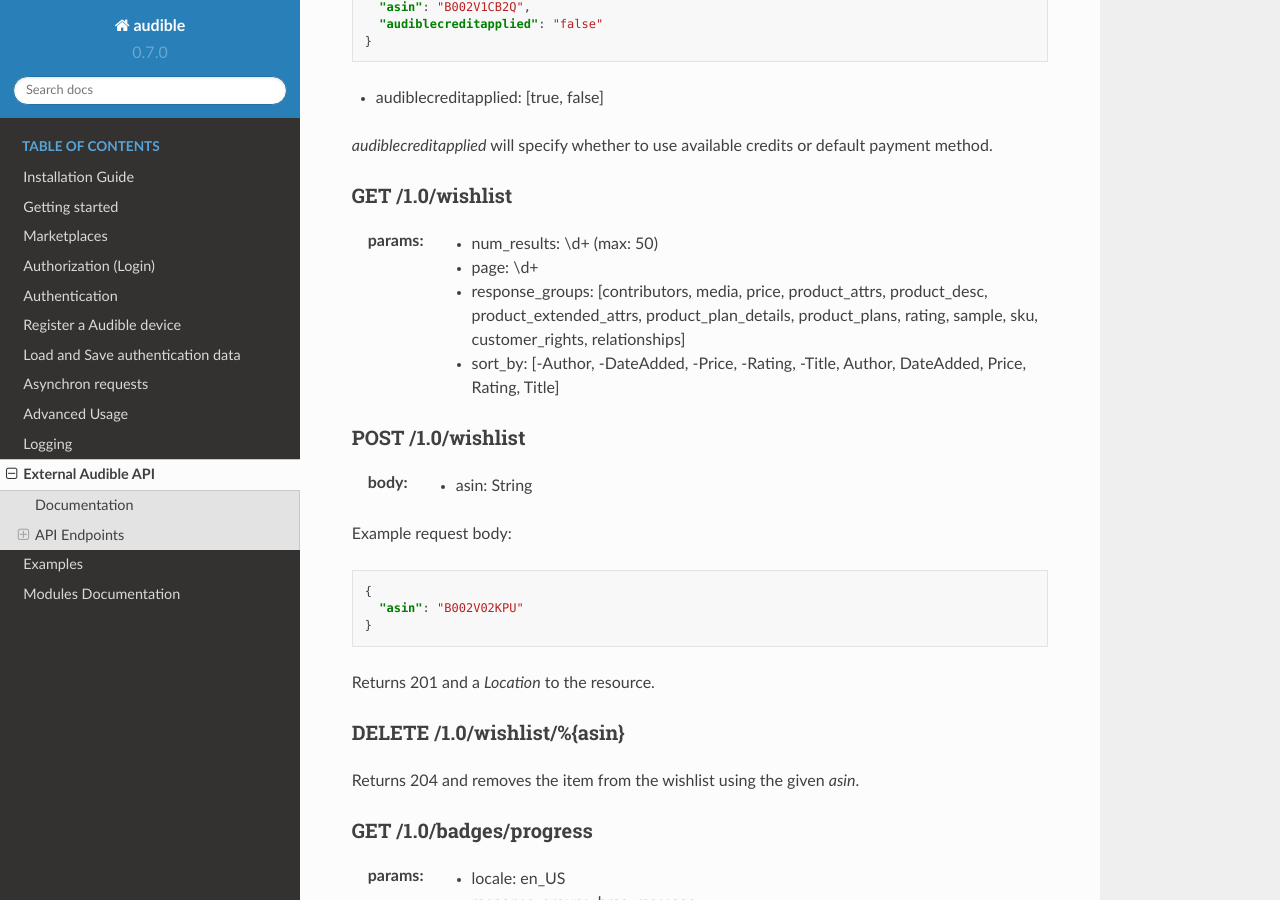
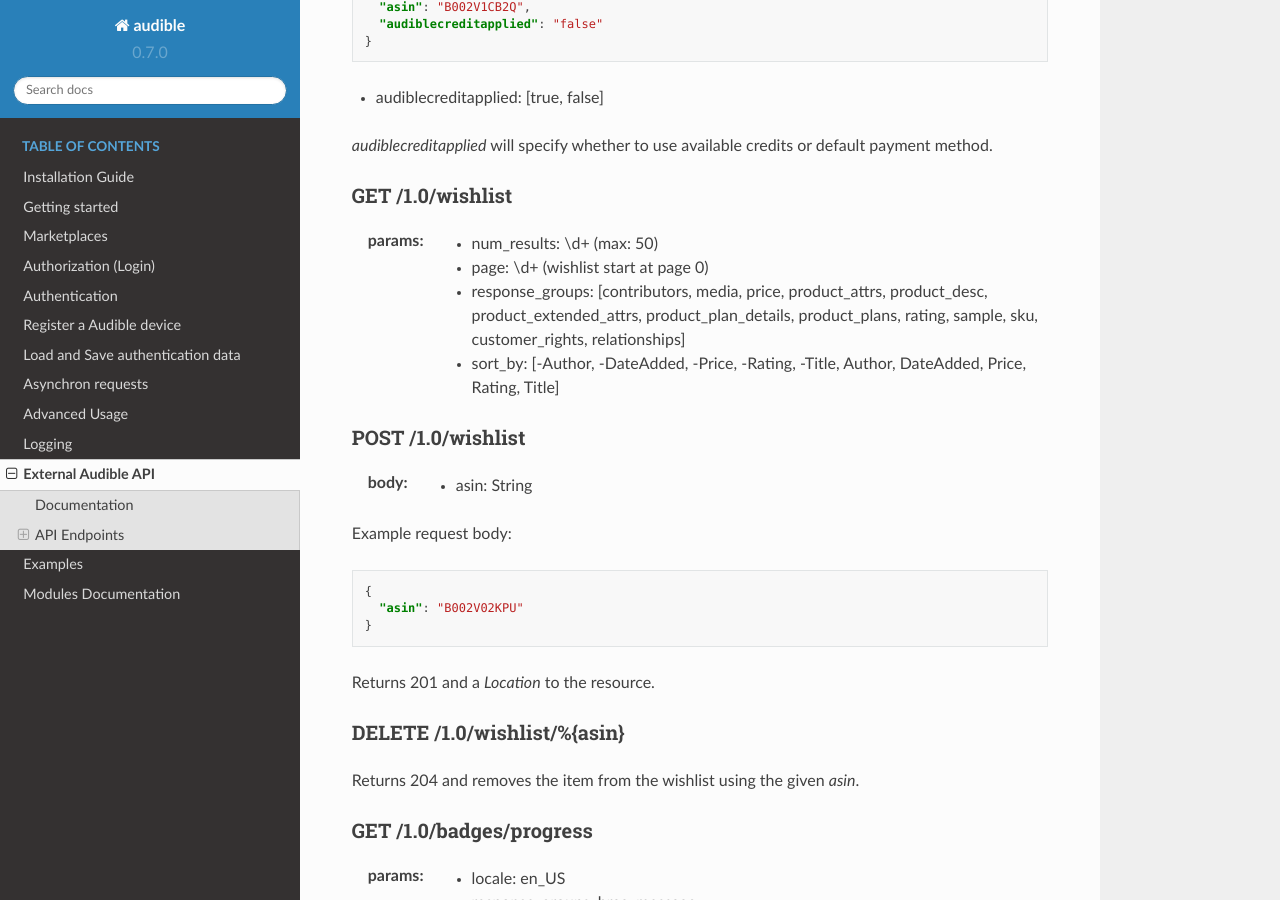
Before and after one commit to mkb79/Audible, a Sphinx documentation site: the page built from docs/source/misc/external_api.rst, in a window 1280 px wide and 900 px high, scrolled down 4566 px. Built offline with Sphinx 7.4.7 and the Read the Docs theme 2.0.0, drawn with Linux system fonts in a browser that asks for light colours.

Commit message:
Update external_api.rst

```diff
--- a/docs/source/misc/external_api.rst
+++ b/docs/source/misc/external_api.rst
@@ -258,7 +258,7 @@
 
 :params:
    - num_results: \\d+ (max: 50)
-   - page: \\d+
+   - page: \\d+ (wishlist start at page 0)
    - response_groups: [contributors, media, price, product_attrs, product_desc, product_extended_attrs, product_plan_details, product_plans, rating, sample, sku, customer_rights, relationships]
    - sort_by: [-Author, -DateAdded, -Price, -Rating, -Title, Author, DateAdded, Price, Rating, Title]
 
```
